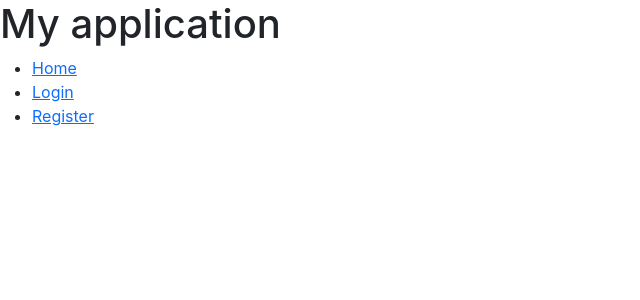
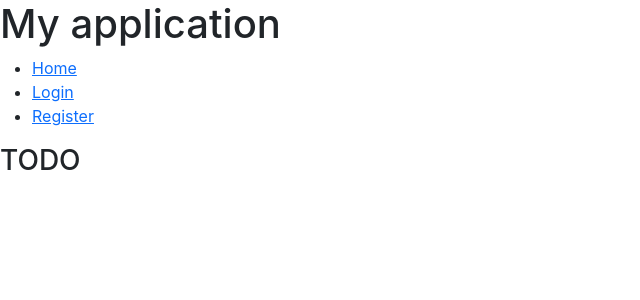
Before and after one commit to IamTV50/projektna-naloga, a React (Create React App) app in the folder RAZI/frontend/: page /admin in a window 1280 px wide. Shown: the top 300 px of the page, without its empty margins (0-640 px from the left). Built offline with nearby package versions, Linux system fonts and the light colour scheme.

Commit message:
added AdminPannel

```diff
--- a/RAZI/frontend/src/App.js
+++ b/RAZI/frontend/src/App.js
@@ -7,6 +7,7 @@ import Register from "./components/Register";
 import Profile from "./components/Profile";
 import Logout from "./components/Logout";
 import Home from "./components/Home";
+import AdminPannel from './components/AdminPannel';
 
 function App() {
 
@@ -29,6 +30,7 @@ function App() {
               <Route path="/" exact element={<Home />}></Route>
               <Route path="/login" exact element={<Login />}></Route>
               <Route path="/register" element={<Register />}></Route>
+              <Route path="/admin" element={<AdminPannel />}></Route>
               {/*<Route path="/publish" element={<AddPhoto />}></Route>*/}
               <Route path="/profile" element={<Profile />}></Route>
               <Route path="/logout" element={<Logout />}></Route>
--- /dev/null
+++ b/RAZI/frontend/src/components/AdminPannel.js
@@ -0,0 +1,11 @@
+import React, { useContext } from "react";
+
+const AdminPannel = () => {
+	return (
+		<div>
+			<h3>TODO</h3>
+		</div>
+	 );
+}
+
+export default AdminPannel;
--- a/RAZI/frontend/src/components/Header.js
+++ b/RAZI/frontend/src/components/Header.js
@@ -13,6 +13,9 @@ function Header(props) {
                         {context => (
                             context.user ?
                                 <>
+									{context.user.admin && (
+										<li><Link to="/admin">Admin</Link> </li>
+									)}
                                     <li><Link to='/profile'>Profile</Link></li>
                                     <li><Link to='/logout'>Logout</Link></li>
                                 </>
```
Also changed, not shown: 1 other file (tests, documents, lock files or other folders).
